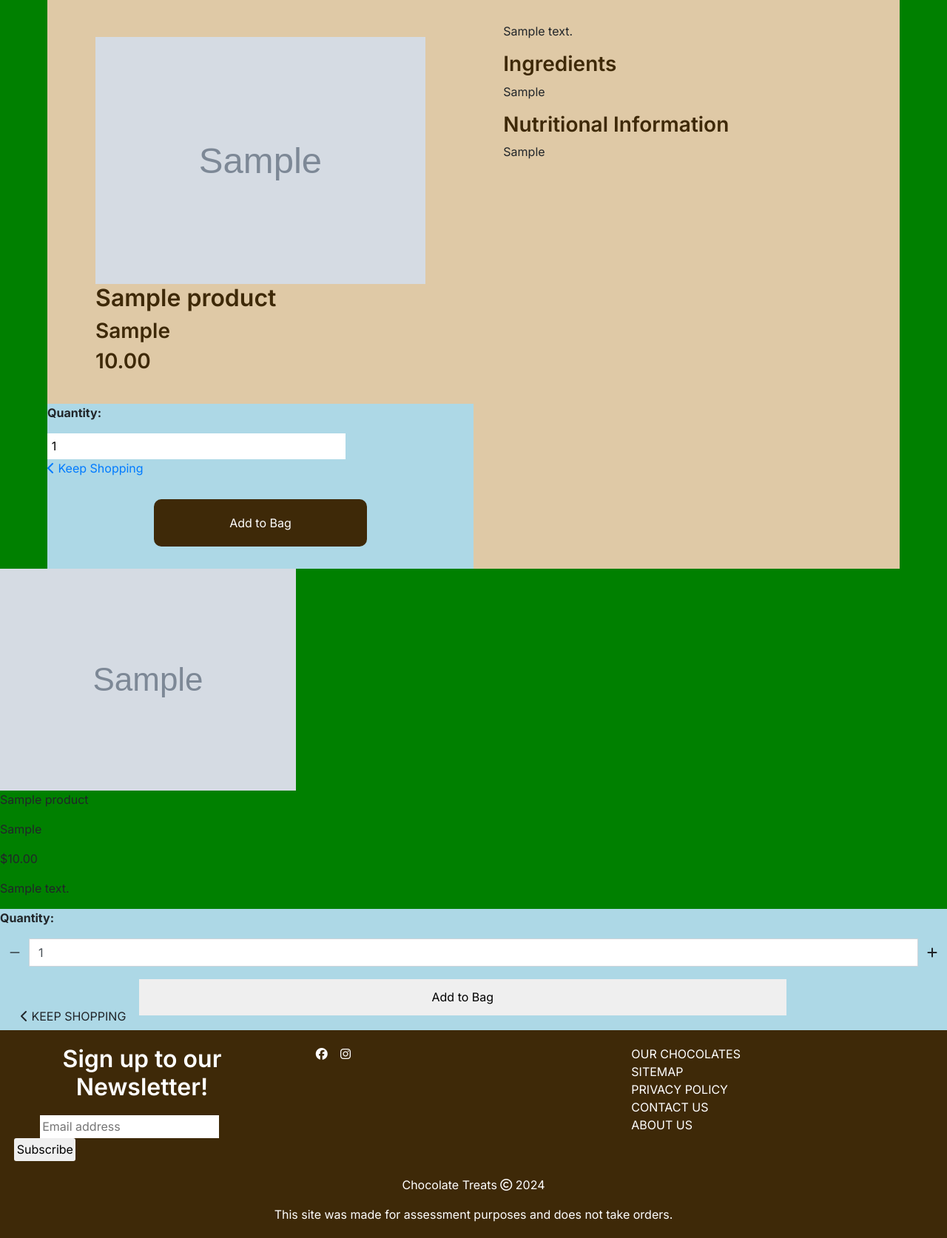
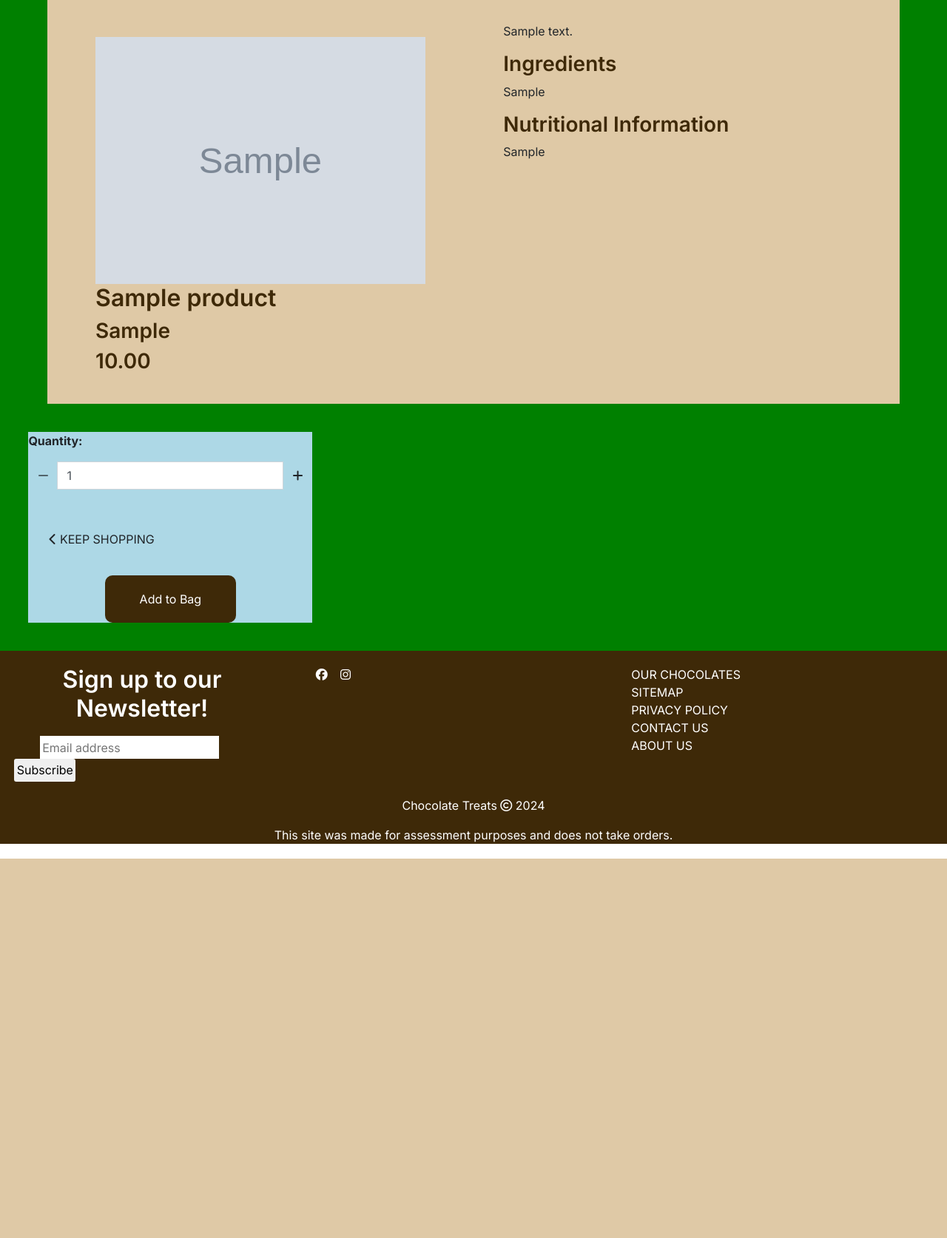
Before and after one commit to CatherineP37/project_5, a Django app: page /products/1/ in a window 1280 px wide. Shown: the part 143-1817 px from the top of the page at 74% size. After the commit the page ends 1304 px from the top, so only its background shows below. Run offline with Django 3.2, Linux system fonts and the light colour scheme; tables that the repository leaves empty hold one stand-in row (values such as "Sample post"); grey boxes marked "Sample" are stand-in pictures; some libraries are stand-ins or nearby versions.

Commit message:
Edit product_detail.html

```diff
--- a/products/templates/products/product_detail.html
+++ b/products/templates/products/product_detail.html
@@ -20,51 +20,13 @@
         <h3>Nutritional Information</h3>
         <p>{{ product.nutrition }}</p>
     </div>
-    <form class="form" action="{% url 'add_to_bag' product.id %}" method="POST">
-        {% csrf_token %}
-        <div>
-            <div>
-                <p><strong>Quantity:</strong></p>
-                <div>
-                    <div>
-                        <input type="number" name="quantity" value="1" min="1" max="99" data-item_id="{{ product.id }}" id="id_qty_{{ product.id }}">
-                    </div>
-                </div>
-            </div>
 
-            <div>
-                <a href="{% url 'products' %}">
-                    <span>
-                        <i class="fas fa-chevron-left"></i>
-                    </span>
-                    <span>Keep Shopping</span>
-                </a>
-                <input type="submit" class="buttons" value="Add to Bag">
-            </div>
-            <input type="hidden" name="redirect_url" value="{{ request.path }}">
-        </div>
-    </form>
 </section>
 
 
 
 
-    <div>
-        <div>
-            <div>
-                <div>
-                        <a href="{{ product.image.url }}" target="_blank">
-                            <img src="{{ product.image.url }}" alt="{{ product.name }}">
-                        </a>
 
-
-                </div>
-            </div>
-            <div>
-                <div>
-                    <p>{{ product.name }}</p>
-                    <p>{{ product.weight }}</p>
-                    <p>${{ product.price }}</p>
 
 
                     {% if request.user.is_superuser %}
@@ -74,8 +36,7 @@
 
                     {% endif %}
 
-                    <p>{{ product.description }}</p>
-                    <form action="{% url 'add_to_bag' product.id %}" method="POST">
+                    <form action="{% url 'add_to_bag' product.id %}" method="POST" class="quantity">
                         {% csrf_token %}
                         <div>
 
@@ -113,16 +74,16 @@
                                     </span>
                                     <span class="text-uppercase">Keep Shopping</span>
                                 </a>
-                                <input type="submit"  value="Add to Bag">
+                                <input type="submit" class="buttons"  value="Add to Bag">
                             </div>
                             <input type="hidden" name="redirect_url" value="{{ request.path }}">
 
                         </div>
                     </form>
                 </div>
-            </div>
-        </div>
-    </div>
+
+
+
 {% endblock %}
 
 
--- a/static/css/base.css
+++ b/static/css/base.css
@@ -255,12 +255,17 @@ main {
 
 form {
 	background-color: lightblue;
+	margin: 3%;
 }
 
 form input {
 	width: 70%;
 	padding: 1%;
 	margin: 0 auto;
+}
+
+.quantity {
+	width: 30%;
 }
 
 
```
